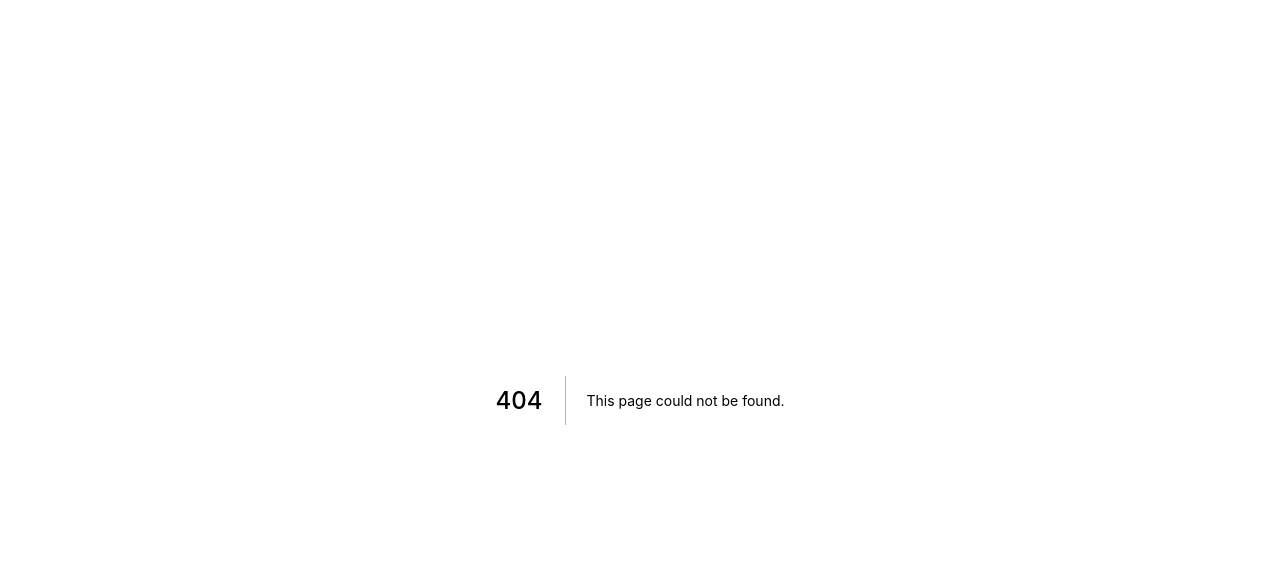
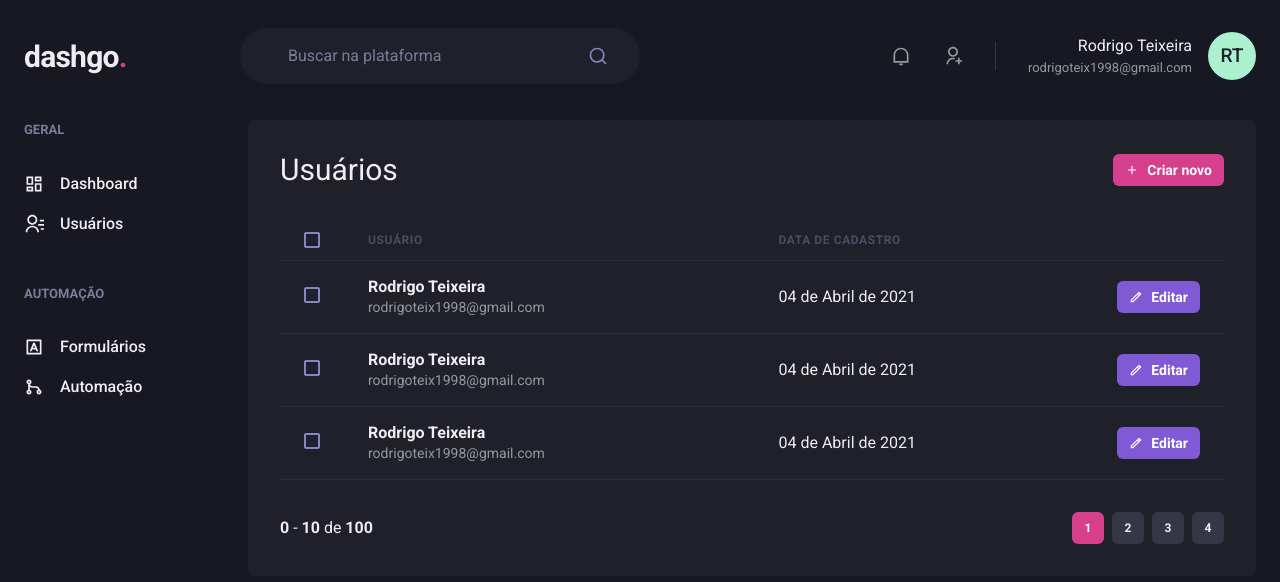
Before and after one commit to RodrigoTRS/dashboard, a Next.js app: page /users in a window 1280 px wide. Before the commit this address had no page. Shown: the top 582 px of the page. Built offline with nearby package versions, Linux system fonts and the light colour scheme.

Commit message:
Continuing course

```diff
--- /dev/null
+++ b/src/components/Pagination.tsx
@@ -0,0 +1,73 @@
+import { Box, Button, Stack } from "@chakra-ui/react";
+
+export function Pagination() {
+    return (
+        <Stack
+            direction="row"
+            mt="8"
+            justify="space-between"
+            align="center"
+            spacing="6"
+        >
+
+            <Box>
+                <strong>0</strong> - <strong>10</strong> de <strong>100</strong>
+            </Box>
+
+            <Stack direction="row" spacing="2">
+
+                <Button
+                size="sm"
+                fontSize="xs"
+                width="4"
+                colorScheme="pink"
+                disabled
+                _disabled={{
+                    bgColor: 'pink.500',
+                    cursor: 'default'
+                    }
+                }>
+                    1
+                </Button>
+
+                <Button
+                size="sm"
+                fontSize="xs"
+                width="4"
+                bgColor="gray.700"
+                _hover={{
+                    bgColor: 'gray.500'
+                    }
+                }>
+                    2
+                </Button>
+
+                <Button
+                size="sm"
+                fontSize="xs"
+                width="4"
+                bgColor="gray.700"
+                _hover={{
+                    bgColor: 'gray.500'
+                    }
+                }>
+                    3
+                </Button>
+
+                <Button
+                size="sm"
+                fontSize="xs"
+                width="4"
+                bgColor="gray.700"
+                _hover={{
+                    bgColor: 'gray.500'
+                    }
+                }>
+                    4
+                </Button>
+
+            </Stack>
+
+        </Stack>
+    )
+}
--- a/src/components/Sidebar.tsx
+++ b/src/components/Sidebar.tsx
@@ -12,12 +12,12 @@ export function Sidebar() {
 
                     <Stack spacing="4" mt="8" align="stretch">
 
-                        <Link display="flex" alignItems="center">
+                        <Link display="flex" alignItems="center" href="/dashboard">
                             <Icon as={RiDashboardLine} fontSize="20" />
                             <Text ml="4" fontWeight="medium">Dashboard</Text>
                         </Link>
 
-                        <Link display="flex" alignItems="center">
+                        <Link display="flex" alignItems="center" href="/users">
                             <Icon as={RiContactsLine} fontSize="20" />
                             <Text ml="4" fontWeight="medium">Usuários</Text>
                         </Link>
--- /dev/null
+++ b/src/pages/users/index.tsx
@@ -0,0 +1,150 @@
+import { Box, Button, Flex, Heading, Icon, Table, Th, Thead, Tr, Checkbox, Tbody, Td, Text } from "@chakra-ui/react";
+import { RiAddLine, RiPencilLine } from "react-icons/ri";
+import { Header } from "../../components/Header";
+import { Pagination } from "../../components/Pagination";
+import { Sidebar } from "../../components/Sidebar";
+
+export default function UserList() {
+    return (
+
+        <Box>
+
+            <Header />
+
+            <Flex
+                w="100%"
+                my="6"
+                maxWidth="1400"
+                mx="auto"
+                px="6">
+
+                <Sidebar />
+
+                <Box
+                    flex="1"
+                    borderRadius="8"
+                    bg="gray.800"
+                    p="8">
+
+                    <Flex
+                    mb="8"
+                    justify="space-between"
+                    align="center">
+
+                        <Heading
+                        size="lg"
+                        fontWeight="normal">
+                            Usuários
+                        </Heading>
+
+                        <Button
+                        as="a"
+                        size="sm"
+                        fontSize="sm"
+                        colorScheme="pink"
+                        leftIcon={<Icon as={RiAddLine}/>}
+                        href="/users/create">
+                            Criar novo
+                        </Button>
+
+                    </Flex>
+
+                    <Table colorScheme="whiteAlpha">
+
+                        <Thead>
+                            <Tr>
+                                <Th px="6" color="gray.300" width="8">
+                                    <Checkbox colorScheme="pink" />
+                                </Th>
+                                <Th>Usuário</Th>
+                                <Th>Data de cadastro</Th>
+                                <Th width="0"></Th>
+                            </Tr>
+                        </Thead>
+
+                        <Tbody>
+
+                            <Tr>
+                                <Td  px="6">
+                                    <Checkbox colorScheme="pink" />
+                                </Td>
+                                <Td>
+                                    <Box>
+                                        <Text fontWeight="bold">Rodrigo Teixeira</Text>
+                                        <Text fontSize="sm" color="gray.300">rodrigoteix1998@gmail.com</Text>
+                                    </Box>
+                                </Td>
+                                <Td>04 de Abril de 2021</Td>
+                                <Td>
+                                    <Button
+                                    as="a"
+                                    size="sm"
+                                    fontSize="sm"
+                                    colorScheme="purple"
+                                    leftIcon={<Icon as={RiPencilLine}/>}>
+                                        Editar
+                                    </Button>
+                                </Td>
+                            </Tr>
+
+                            <Tr>
+                                <Td  px="6">
+                                    <Checkbox colorScheme="pink" />
+                                </Td>
+                                <Td>
+                                    <Box>
+                                        <Text fontWeight="bold">Rodrigo Teixeira</Text>
+                                        <Text fontSize="sm" color="gray.300">rodrigoteix1998@gmail.com</Text>
+                                    </Box>
+                                </Td>
+                                <Td>04 de Abril de 2021</Td>
+                                <Td>
+                                    <Button
+                                    as="a"
+                                    size="sm"
+                                    fontSize="sm"
+                                    colorScheme="purple"
+                                    leftIcon={<Icon as={RiPencilLine}/>}>
+                                        Editar
+                                    </Button>
+                                </Td>
+                            </Tr>
+
+                            <Tr>
+                                <Td  px="6">
+                                    <Checkbox colorScheme="pink" />
+                                </Td>
+                                <Td>
+                                    <Box>
+                                        <Text fontWeight="bold">Rodrigo Teixeira</Text>
+                                        <Text fontSize="sm" color="gray.300">rodrigoteix1998@gmail.com</Text>
+                                    </Box>
+                                </Td>
+                                <Td>04 de Abril de 2021</Td>
+                                <Td>
+                                    <Button
+                                    as="a"
+                                    size="sm"
+                                    fontSize="sm"
+                                    colorScheme="purple"
+                                    leftIcon={<Icon as={RiPencilLine}/>}>
+                                        Editar
+                                    </Button>
+                                </Td>
+                            </Tr>
+
+                        </Tbody>
+
+                    </Table>
+
+                    <Pagination />
+
+                </Box>
+
+            </Flex>
+
+        </Box>
+
+    )
+
+}
```
Also changed, not shown: src/pages/dashboard.tsx (+6 -8 lines), src/pages/users/create.tsx (added, +58 -0 lines).
